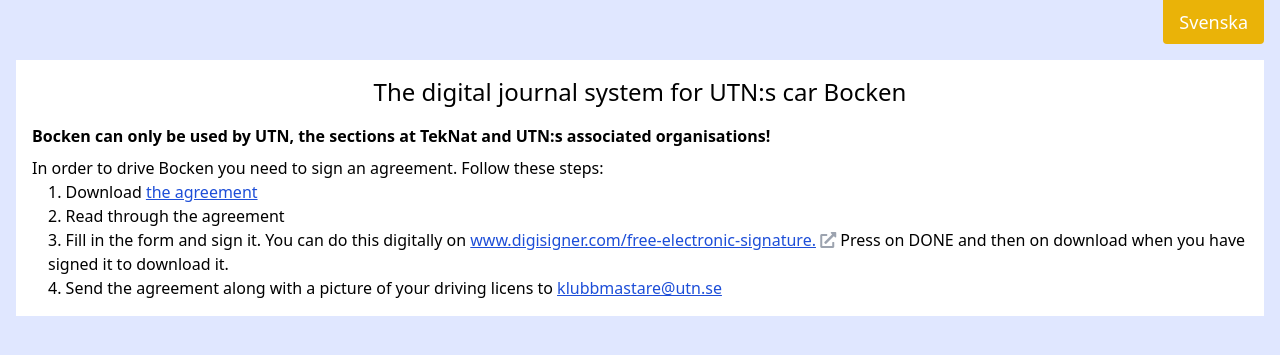
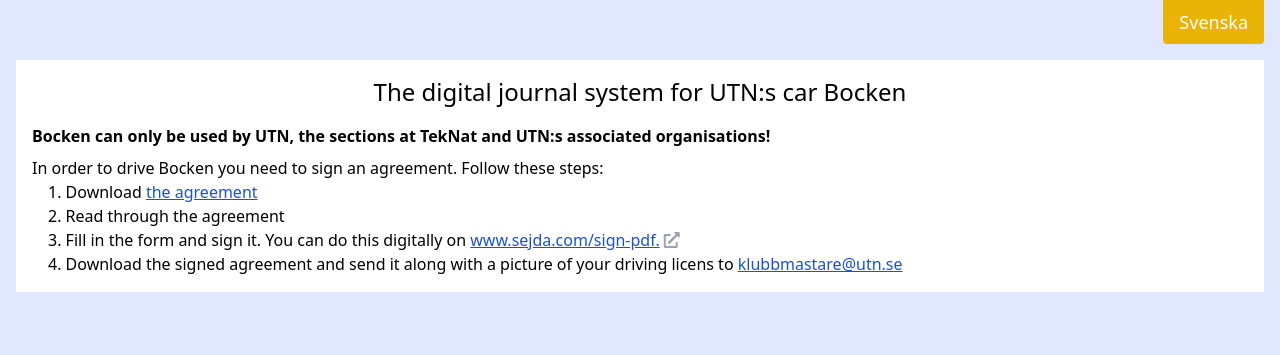
Before and after one commit to UTNkar/bocken, a Django app: page / in a window 1280 px wide. Shown: the top 355 px of the page. Run offline with Django 3.2, Linux system fonts and the light colour scheme; some libraries are stand-ins or nearby versions.

Commit message:
use sejda instead of digisigner (#135)
* use sejda instead of digisigner

* small rewrite on start page instructions

```diff
--- a/src/bocken/templates/start_page.html
+++ b/src/bocken/templates/start_page.html
@@ -20,13 +20,12 @@
         <a
             class="underline text-blue-700"
             target="_blank"
-            href="https://www.digisigner.com/free-electronic-signature/"
-        >www.digisigner.com/free-electronic-signature.</a>
+            href="https://www.sejda.com/sign-pdf"
+        >www.sejda.com/sign-pdf.</a>
         <span class="text-gray-400">{% fa5_icon 'external-link-alt' %}</span>
-        {% translate 'Press on DONE and then on download when you have signed it to download it.' %}
     </li>
     <li>
-        {% translate 'Send the agreement along with a picture of your driving licens to' %}
+        {% translate 'Download the signed agreement and send it along with a picture of your driving licens to' %}
         <a class="underline text-blue-700" href="{{ klubbmastare_email }}">{{ klubbmastare_email }}</a>
     </li>
 </ol>
```
Also changed, not shown: src/bocken/locale/sv/LC_MESSAGES/django.po.
